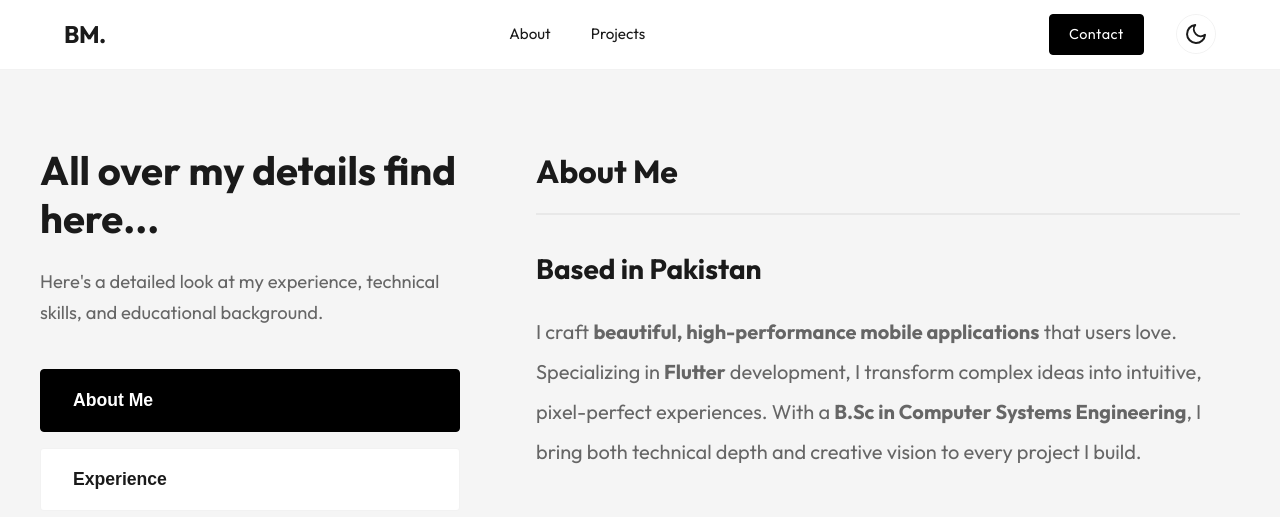
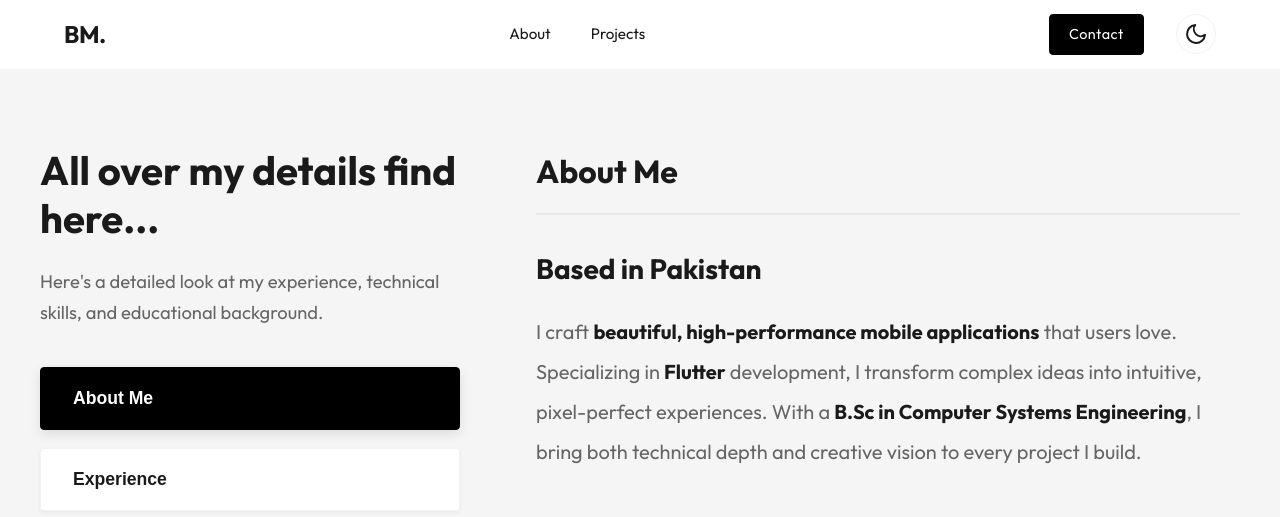
Before and after one commit to Bilawal-Mehfooz-Malik/portfolio-web, a website built with Vite: page index.html in a window 1280 px wide. In both pictures the pointer is over the button "About Me". Shown: the part 734-1251 px from the top of the page. Built offline with nearby package versions, Linux system fonts and the light colour scheme.

Commit message:
about section completed

```diff
--- a/src/components/Resume/Resume.css
+++ b/src/components/Resume/Resume.css
@@ -60,15 +60,18 @@
     font-size: 1.1rem;
     text-align: left;
     cursor: pointer;
-    transition: all 0.3s ease;
+    transition: all 0.3s cubic-bezier(0.4, 0, 0.2, 1);
     width: 100%;
     position: relative;
+    box-shadow: 0 2px 4px rgba(0, 0, 0, 0.05);
 }
 
 .tab-btn:hover {
     background: var(--primary-color);
-    color: #000;
+    color: var(--bg-color);
     border-color: var(--primary-color);
+    transform: translateY(-2px);
+    box-shadow: 0 4px 12px rgba(0, 0, 0, 0.15);
 }
 
 .tab-btn.active {
@@ -76,14 +79,10 @@
     color: var(--bg-color);
     border-color: var(--primary-color);
     font-weight: 700;
+    box-shadow: 0 4px 12px rgba(0, 0, 0, 0.1);
 }
 
-.tab-btn:hover {
-    background: var(--primary-color);
-    color: var(--bg-color);
-    /* Same contrast logic for hover */
-    border-color: var(--primary-color);
-}
+
 
 /* Content Area */
 .resume-content {
@@ -252,6 +251,10 @@
     color: var(--text-muted);
 }
 
+.about-tab-text .bio-text strong {
+    color: var(--text-color);
+}
+
 .info-grid {
     display: grid;
     grid-template-columns: 1.3fr 1fr;
```
